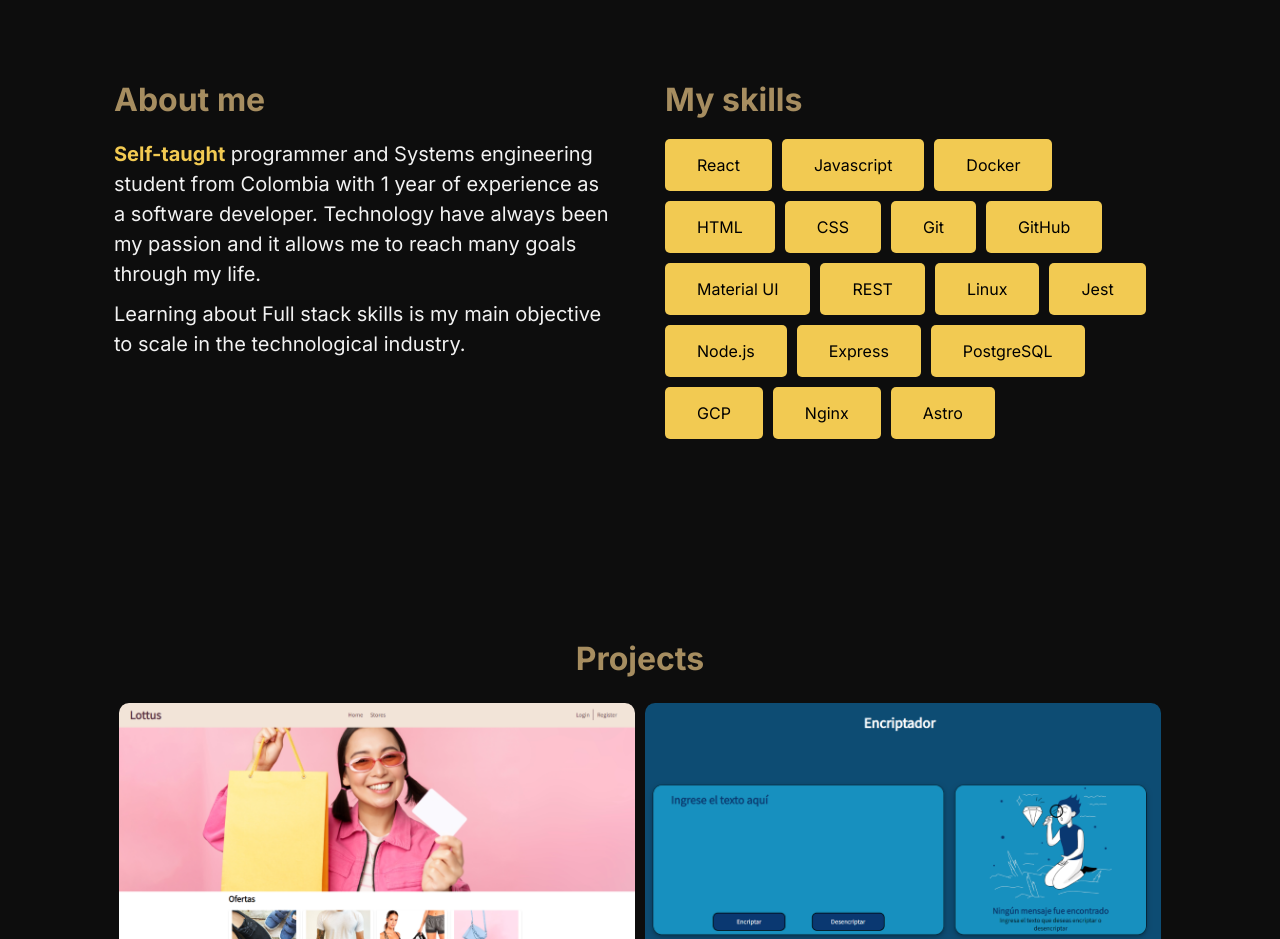
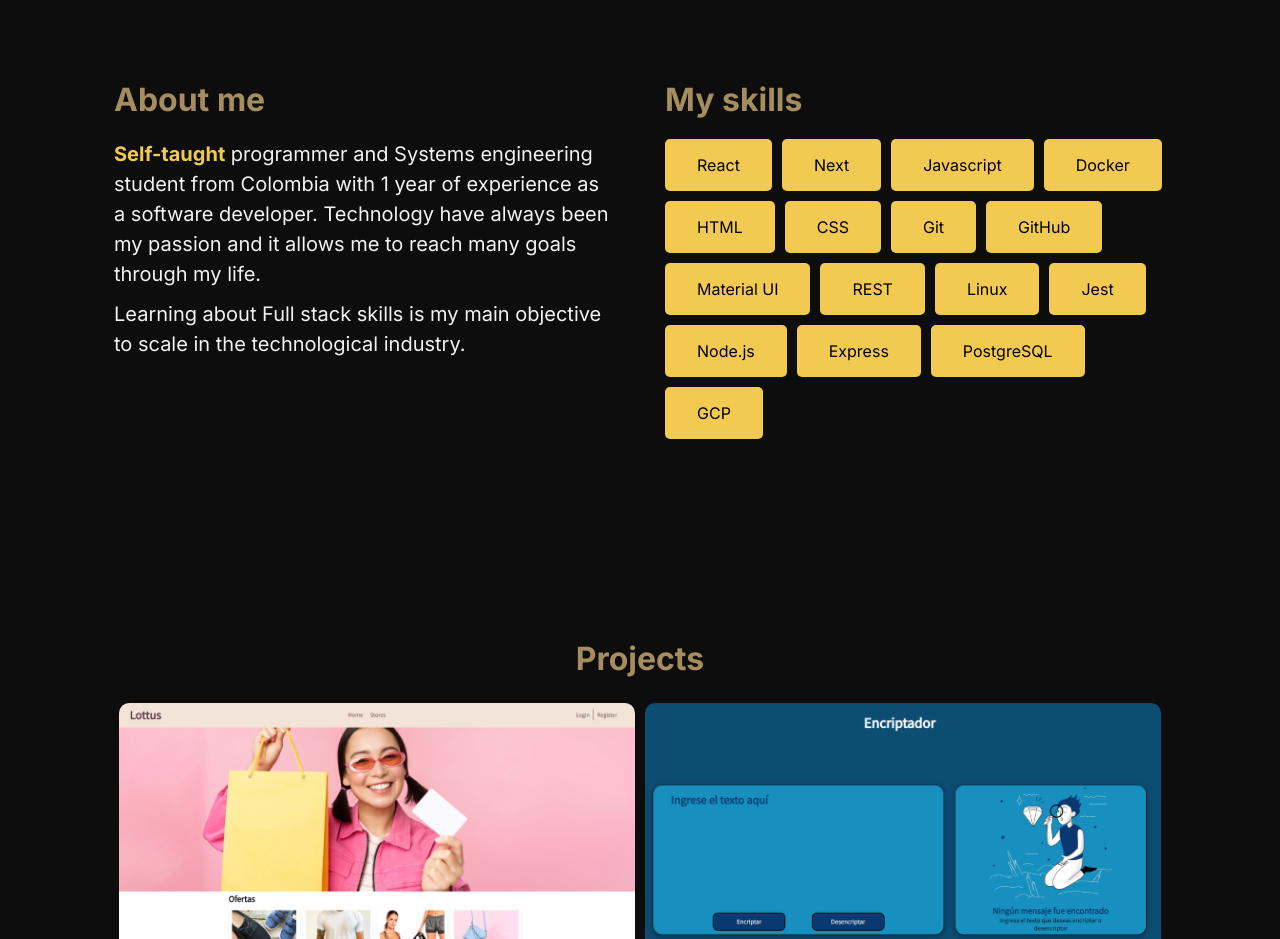
Before and after one commit to ClouddCoder/portfolio-v2, a Next.js app: page / in a window 1280 px wide. Shown: the part 820-1759 px from the top of the page. Built offline with nearby package versions, Linux system fonts and the light colour scheme.

Commit message:
Update my skills section

```diff
--- a/src/components/about/About.jsx
+++ b/src/components/about/About.jsx
@@ -21,6 +21,7 @@ function About() {
         <h2>My skills</h2>
         <div className={styles["my-skills-list"]}>
           <div>React</div>
+          <div>Next</div>
           <div>Javascript</div>
           <div>Docker</div>
           <div>HTML</div>
@@ -35,8 +36,6 @@ function About() {
           <div>Express</div>
           <div>PostgreSQL</div>
           <div>GCP</div>
-          <div>Nginx</div>
-          <div>Astro</div>
         </div>
       </div>
     </section>
```
